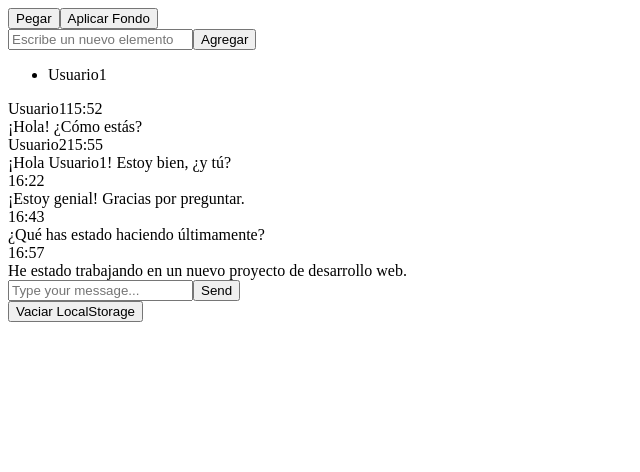
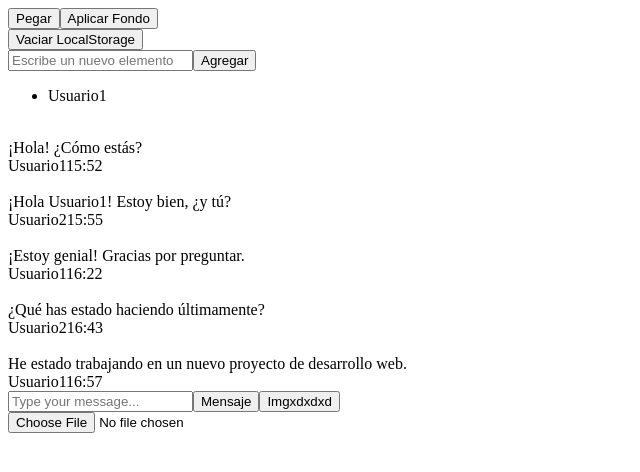
Before and after one commit to TylorDev/LiveSuperChat, a React (Vite) app: page / in a window 1280 px wide. Shown: the top 472 px of the page, without its empty margins (0-640 px from the left). Built offline with nearby package versions, Linux system fonts and the light colour scheme; the HTML template or start-up script is replaced by a standard one.

Commit message:
Enviar imagenes terminado!

```diff
--- a/src/App.scss
+++ b/src/App.scss
@@ -1,12 +1,10 @@
-
-
-body{
+body {
   font-family: Arial, Helvetica, sans-serif;
   background-color: #1b1b1b;
   color: white;
 }
 
-.livechat{
+.livechat {
   border: 5px solid black;
   background-color: rgb(0, 0, 0);
   display: flex;
@@ -30,39 +28,40 @@ body{
     flex-direction: column;
     gap: 10px;
     background-image: url(https://i.pinimg.com/564x/e4/3c/6f/e43c6fad23809d1874a45a797dcaad1f.jpg);
-    background-size:cover;
+    background-size: cover;
     background-position: center;
     color: black;
     overflow-y: scroll;
-
   }
 
   .message {
-
     border-radius: 10px;
-  padding: 10px;
-  margin-bottom: 10px;
-  max-width: 70%;
+    max-width: 80%;
     backdrop-filter: blur(4px);
     overflow-wrap: break-word;
+    display: flex;
+    flex-direction: column;
+    padding: 10px;
 
-   width: fit-content;
-  }
+    .mensaje-info{
 
-  .mensaje-info {
+      border-top: 2px solid rgba(0, 0, 0, 0.233);
      display: flex;
      justify-content: space-between;
-    margin-bottom: 5px;
+     font-size: 12px;
+     opacity: 0.5;
     }
-
     .mensaje-usuario {
       font-weight: bold;
-    font-size: 14px;
     }
+    .mensaje-hora {
+      color: #000000;
+    }
+    .imgAdjunta {
+      width: 100%;
 
-  .mensaje-hora {
-    color: #888;
-    font-size: 0.8em;
+
+    }
   }
 
   .message-input-form {
@@ -95,12 +94,43 @@ body{
 }
 
 
-  .emisor{
 
-  align-self: self-end;
+
+
+
+
+
+
+
+
+
+
+.emisor {
+  align-self: flex-end;
   background-color: #f8c6c6a6;
+  text-align:  start;
 }
 
-  .receptor{
+.receptor {
+  align-self:flex-start;
   background-color: #eaeaeac7;
 }
+
+.utilidades {
+  background-color: black;
+
+  button {
+    background-color: rgb(152, 152, 152);
+    border-radius: 4px;
+    width: fit-content;
+    height: 25px;
+    border: none;
+    margin: 3px;
+    color: black;
+
+    &:hover {
+      background-color: #261a1a;
+      color: #ccc;
+    }
+  }
+}
--- a/src/Chat.jsx
+++ b/src/Chat.jsx
@@ -19,16 +19,19 @@ const exampleMessages = [
   },
   {
     id: 2,
+    user: "Usuario1",
     text: "¡Estoy genial! Gracias por preguntar.",
     time: "16:22"
   },
   {
     id: 3,
+    user: "Usuario2",
     text: "¿Qué has estado haciendo últimamente?",
     time: "16:43"
   },
   {
     id: 4,
+    user: "Usuario1",
     text: "He estado trabajando en un nuevo proyecto de desarrollo web.",
     time: "16:57"
   },
@@ -121,6 +124,7 @@ export const Chat = () => {
         text: inputPrincipal.trim(),
         user: user,
         time: horaActual,
+        img: imageSrc || null,
       };
       // Update messages state first
       setMessages([...messages, newMessage]);
@@ -132,6 +136,7 @@ export const Chat = () => {
 
     }
     setInputPrincipal("");
+    setImageSrc("");
 
   };
 
@@ -152,24 +157,51 @@ export const Chat = () => {
     return /^https?:\/\/.*/.test(link);
   };
 
-
+  const inputFileRef = useRef(null);
   const applyBackground = () => {
     setContainerStyle({
       backgroundImage: clipboardLink ? `url(${clipboardLink})` : 'none',
     });
   };
 
+  const [imageSrc, setImageSrc] = useState(null);
+
+  const handleImageChange = (e) => {
+    const file = e.target.files[0];
+    const reader = new FileReader();
+
+    reader.onload = () => {
+      setImageSrc(reader.result);
+    };
+
+    if (file) {
+      reader.readAsDataURL(file);
+    }
+  };
+
+
+
+
+
+
   return (
     <div className="chat-container">
-       <button onClick={handlePaste}>Pegar</button>
-       <button onClick={applyBackground}>Aplicar Fondo</button>
 
-      <UserCreate
+      <div className="utilidades">
+          <button onClick={handlePaste}>Pegar</button>
+          <button onClick={applyBackground}>Aplicar Fondo</button>
+          <div>
+            <button onClick={VaciarLocal}>Vaciar LocalStorage</button>
+          </div>
+          <UserCreate
         inputValue={inputValue}
         handleInputChange={handleInputChange}
         handleAddItem={handleAddItem}
         user={user}
       />
+      </div>
+
+
 
       <MessageViewer
         containerRef={containerRef}
@@ -179,16 +211,17 @@ export const Chat = () => {
       />
 
       <InputPrincipal
+        ref={inputFileRef}
       onClick={obtenerHoraActual}
         handleMessageSubmit={handleMessageSubmit}
         value={inputPrincipal}
         setInputPrincipal={setInputPrincipal}
         nickname={nickname}
+        onChange={handleImageChange}
+        imageSrc={imageSrc}
       />
 
-      <div>
-        <button onClick={VaciarLocal}>Vaciar LocalStorage</button>
-      </div>
+
     </div>
   );
 };
--- a/src/InputPrincipal.jsx
+++ b/src/InputPrincipal.jsx
@@ -1,5 +1,20 @@
-export function InputPrincipal({handleMessageSubmit,  value, setInputPrincipal,  nickname,onClick}) {
+import { useRef, useState } from "react";
 
+
+
+
+export function InputPrincipal({handleMessageSubmit,  value, setInputPrincipal,  nickname,onClick, imageSrc, onChange}) {
+
+  const [enviado, setEnviado] = useState(false);
+  const fileInputRef = useRef(null);
+
+  const clearFileInput = () => {
+    if (fileInputRef.current) {
+      fileInputRef.current.value = ''; // Limpiar el valor del input
+      setEnviado(true);
+    }
+
+  };
 
   return <div className="inputPrincipal">
     <form onSubmit={handleMessageSubmit} className="message-input-form">
@@ -10,9 +25,41 @@ export function InputPrincipal({handleMessageSubmit,  value, setInputPrincipal,
         placeholder="Type your message..."
         className="message-input"
         disabled={!nickname} />
-      <button type="submit" className="send-button" onClick={onClick}>
-        Send
+      <button type="submit" className="send-button" onClick={() => {
+          // Llamar a la función de enviar del padre
+          onClick();
+          // Limpiar el input de archivos después de enviar
+          clearFileInput();
+        }}>
+        Mensaje
+      </button>
+
+      <button type="submit" className="send-button" onClick={() => {
+          // Llamar a la función de enviar del padre
+          onClick();
+          // Limpiar el input de archivos después de enviar
+          clearFileInput();
+        }}>
+        Imgxdxdxd
       </button>
     </form>
+    <div>
+      <input
+        ref={fileInputRef}
+        type="file"
+        accept="image/*, .gif"
+        onChange={onChange}
+      />
+      <div className="screen" style={{ marginTop: '20px' }}>
+        {imageSrc && (
+          <img
+            src={imageSrc}
+            alt="Uploaded"
+            style={{ maxWidth: '100%', maxHeight: '100%' }}
+          />
+        )}
+      </div>
+    </div>
+
   </div>;
 }
--- a/src/MessageViewer.jsx
+++ b/src/MessageViewer.jsx
@@ -1,19 +1,30 @@
+import { useRef } from "react";
+
+
+
 export function MessageViewer({
   containerRef,
   messages,
   user,
   containerStyle,
 })
+
 {
+
+
 
   const handleRightClick = (e) => {
     e.preventDefault(); // Previene el comportamiento predeterminado del menú del clic derecho
-    console.log('Proximamente menu contextual'); // Muestra un mensaje por consola
+    console.log("Proximamente menu contextual"); // Muestra un mensaje por consola
   };
 
-
   return (
-    <div ref={containerRef} className="chat-messages" style={containerStyle} onContextMenu={handleRightClick}>
+    <div
+      ref={containerRef}
+      className="chat-messages"
+      style={containerStyle}
+      onContextMenu={handleRightClick}
+    >
       {messages.map((message, index) => (
         <div
           key={message.id}
@@ -21,11 +32,19 @@ export function MessageViewer({
             message.user == user ? "emisor message" : "receptor message"
           }
         >
+
+
+              <img className="imgAdjunta"
+                src={message.img}
+                alt=""
+              />
+
+          <div className="mensaje-texto">{message.text}</div>
           <div className="mensaje-info">
             <span className="mensaje-usuario">{message.user}</span>
+
             <span className="mensaje-hora">{message.time}</span>
           </div>
-          <div className="mensaje-texto">{message.text}</div>
         </div>
       ))}
     </div>
```
Lines whose indentation alone changed are shown as unchanged.
